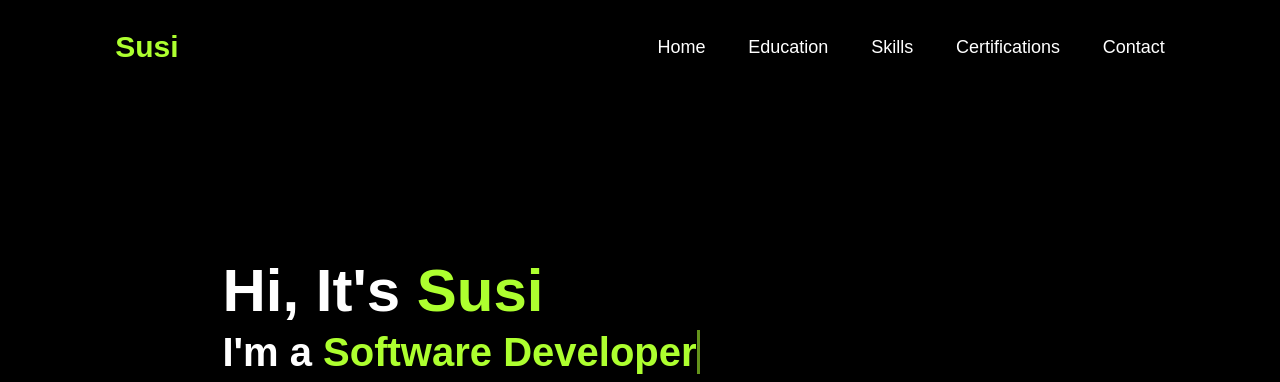
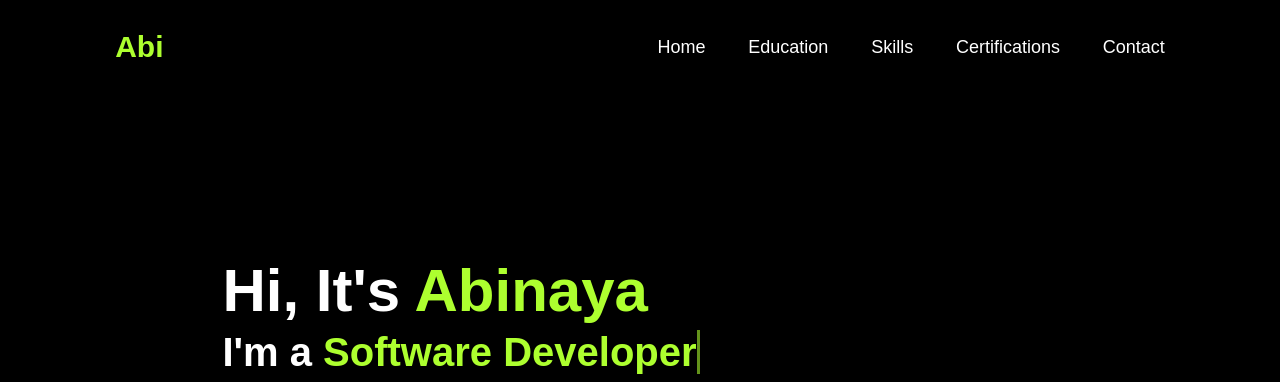
Before and after one commit to Abinaya-24569/Portfolio, a plain HTML site: page index.html in a window 1280 px wide. Shown: the top 382 px of the page. Drawn offline with Linux system fonts and the light colour scheme.

Commit message:
Update index.html

```diff
--- a/index.html
+++ b/index.html
@@ -9,7 +9,7 @@
 </head>
 <body>
     <header>
-        <a href="#" class="logo">Susi</a>
+        <a href="#" class="logo">Abi</a>
 
         <nav>
             <a href="#">Home</a>
@@ -26,7 +26,7 @@
         </div>
 
            <div class="home-content">
-            <h1> Hi, It's <span>Susi</h1>
+            <h1> Hi, It's <span>Abinaya</h1>
 
             <h3 class="typing-text"> I'm a <span></span></h3>
             <p>Computer Science student. Highly self-motivated individual with a passion for overcoming challenges. I consider myself a responsible and orderly person.
```
